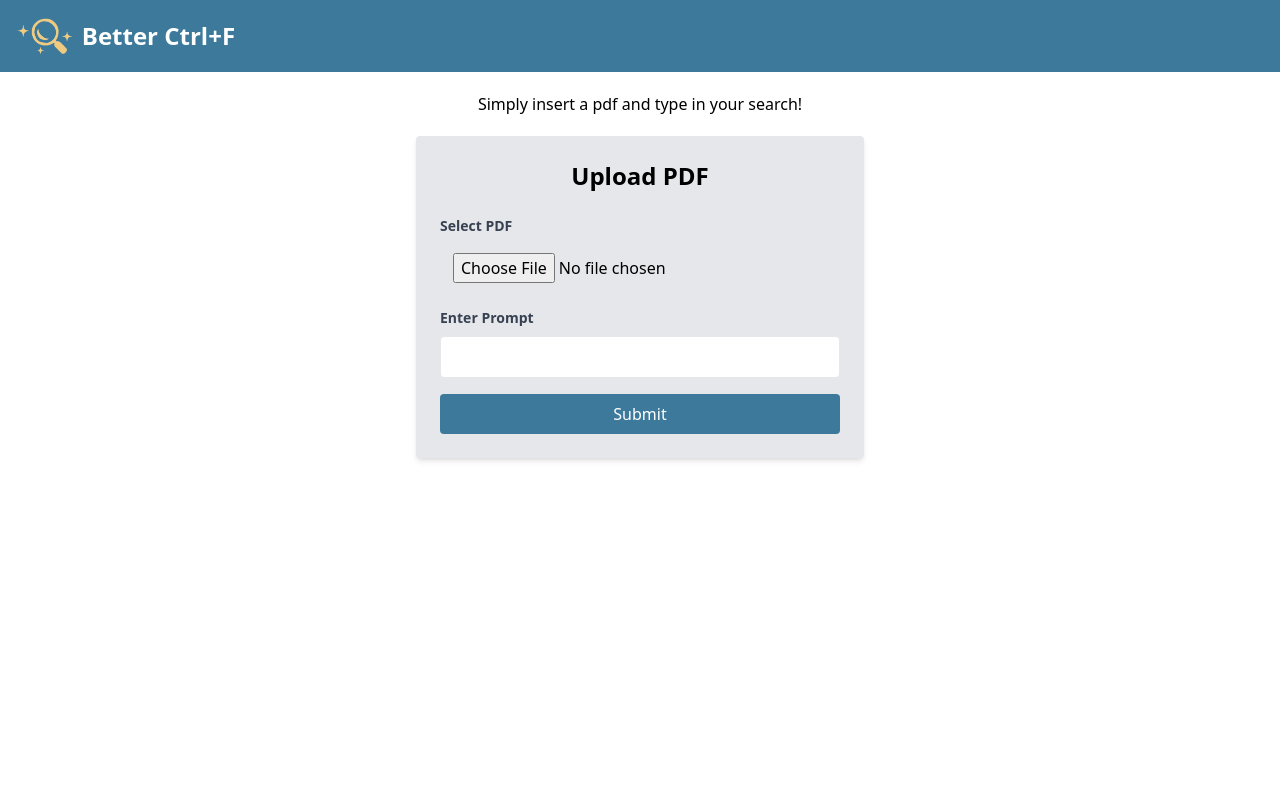
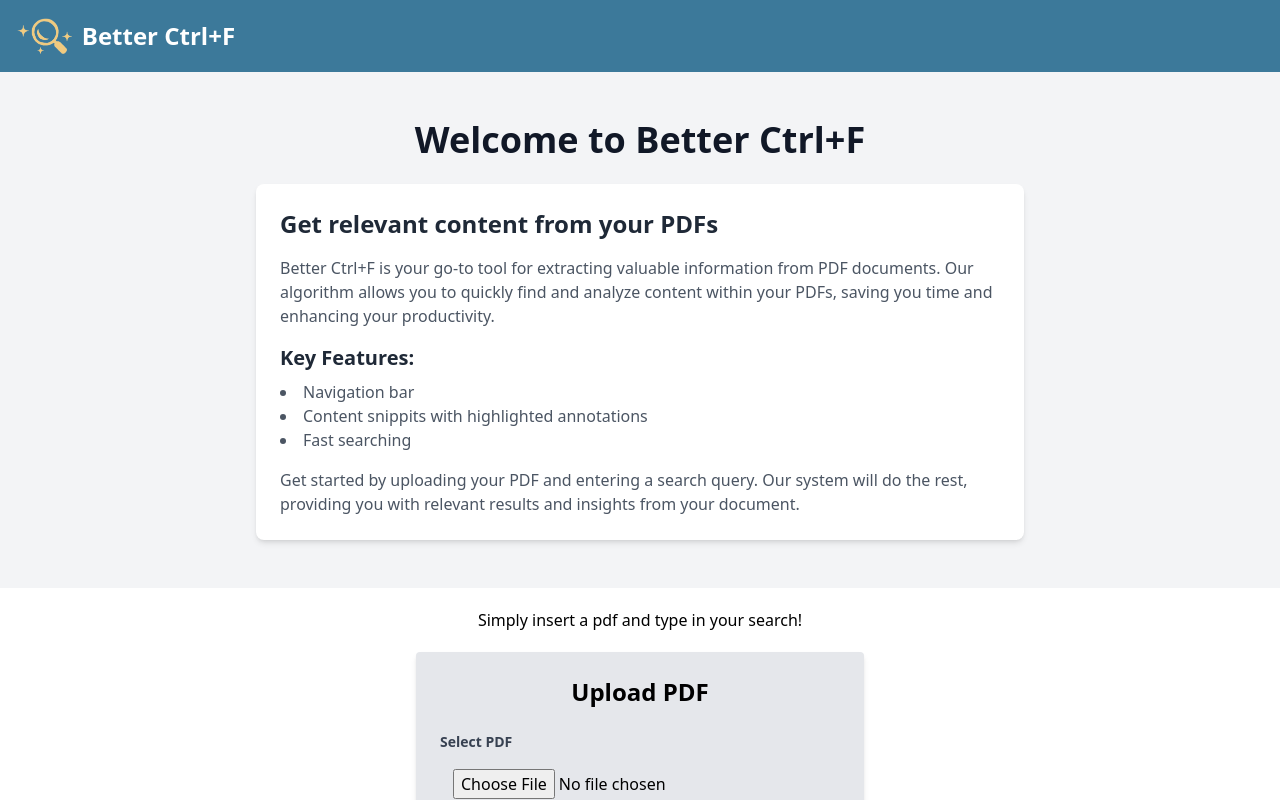
Before and after one commit to allim132/betterCtrlF, a React (Vite) app in the folder client/: page / in a window 1280 px wide. Shown: the top 800 px of the page. Built offline with nearby package versions, Linux system fonts and the light colour scheme.

Commit message:
<feat>: Welcome and layout changes

```diff
--- /dev/null
+++ b/client/src/components/Welcome.jsx
@@ -0,0 +1,35 @@
+export default function Welcome() {
+  return (
+    <div className="bg-gray-100 py-12 px-4 sm:px-6 lg:px-8">
+      <div className="max-w-3xl mx-auto">
+        <h1 className="text-4xl font-bold text-gray-900 text-center mb-6">
+          Welcome to Better Ctrl+F
+        </h1>
+        <div className="bg-white shadow-md rounded-lg p-6">
+          <h2 className="text-2xl font-semibold text-gray-800 mb-4">
+            Get relevant content from your PDFs
+          </h2>
+          <p className="text-gray-600 mb-4">
+            Better Ctrl+F is your go-to tool for extracting valuable information
+            from PDF documents. Our algorithm allows you to quickly find and
+            analyze content within your PDFs, saving you time and enhancing your
+            productivity.
+          </p>
+          <h3 className="text-xl font-semibold text-gray-800 mb-2">
+            Key Features:
+          </h3>
+          <ul className="list-disc list-inside text-gray-600 mb-4">
+            <li>Navigation bar</li>
+            <li>Content snippits with highlighted annotations</li>
+            <li>Fast searching</li>
+          </ul>
+          <p className="text-gray-600">
+            Get started by uploading your PDF and entering a search query. Our
+            system will do the rest, providing you with relevant results and
+            insights from your document.
+          </p>
+        </div>
+      </div>
+    </div>
+  )
+}
--- a/client/src/components/fileSubmit.jsx
+++ b/client/src/components/fileSubmit.jsx
@@ -39,7 +39,7 @@ export default function FileSubmit({
   }
 
   return (
-    <div className="flex items-center justify-center bg-white">
+    <div className="flex items-center justify-center bg-white pb-12">
       <div className="bg-gray-200 p-6 rounded shadow-md w-full max-w-md">
         <h2 className="text-2xl font-bold mb-6 text-center">Upload PDF</h2>
         <form onSubmit={handleSubmit}>
--- a/client/src/pages/Home.jsx
+++ b/client/src/pages/Home.jsx
@@ -1,6 +1,6 @@
-import Header from "../components/header";
-import FileSubmit from "../components/fileSubmit";
-
+import Header from "../components/header"
+import FileSubmit from "../components/fileSubmit"
+import Welcome from "../components/Welcome"
 export default function Home({
   handleSetFileName,
   handleHasSubmitted,
@@ -10,6 +10,7 @@ export default function Home({
   return (
     <div>
       <Header />
+      <Welcome />
       <h2 className="flex items-center justify-center p-5">
         Simply insert a pdf and type in your search!
       </h2>
@@ -20,5 +21,5 @@ export default function Home({
         handleSetUserText={handleSetUserText}
       />
     </div>
-  );
+  )
 }
```
